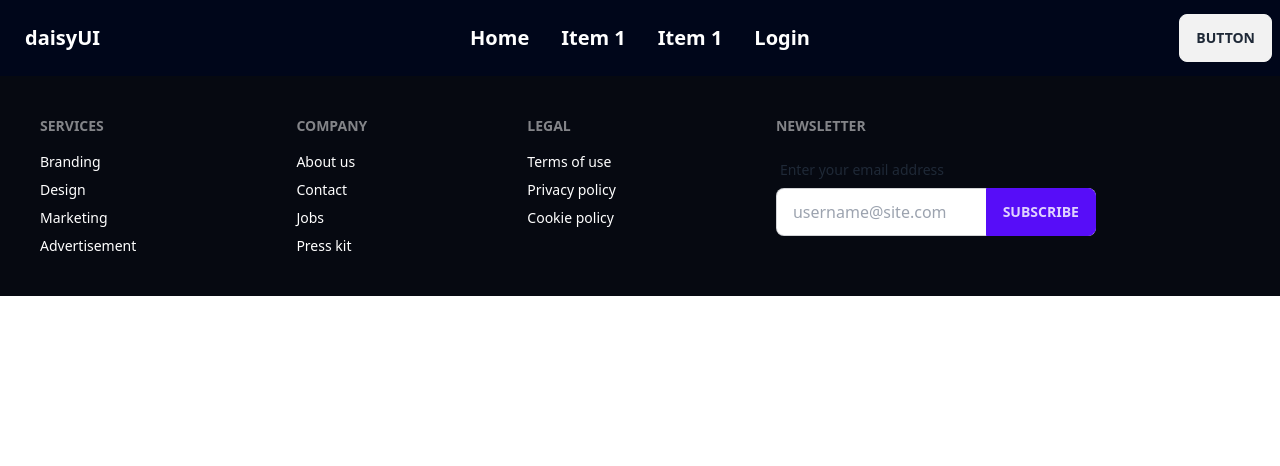
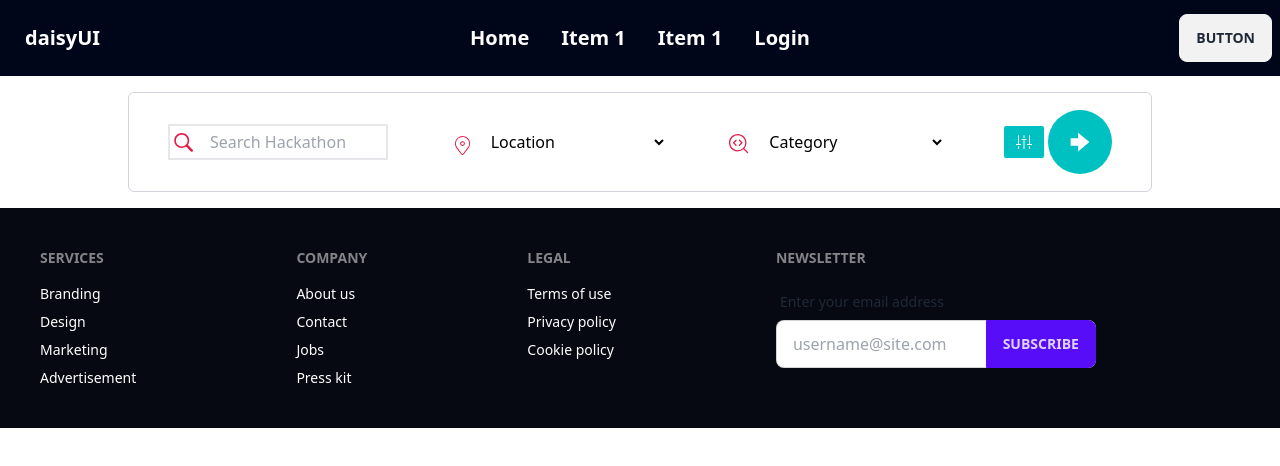
Before and after one commit to IqbalHossain4/Warrior-FrontEnd, a React (Vite) app: page / in a window 1280 px wide. Shown: the top 466 px of the page. Built offline with nearby package versions, Linux system fonts and the light colour scheme.

Commit message:
search bar

```diff
--- a/package.json
+++ b/package.json
@@ -10,10 +10,12 @@
     "preview": "vite preview"
   },
   "dependencies": {
+    "@tailwindcss/forms": "^0.5.6",
     "localforage": "^1.10.0",
     "match-sorter": "^6.3.1",
     "react": "^18.2.0",
     "react-dom": "^18.2.0",
+    "react-icons": "^4.11.0",
     "react-router-dom": "^6.15.0",
     "sort-by": "^1.2.0"
   },
--- a/src/Pages/Home/Home/Home.jsx
+++ b/src/Pages/Home/Home/Home.jsx
@@ -1,11 +1,57 @@
-import React from 'react';
+import { GoSearch, GoArrowRight,GoCodescan } from "react-icons/go";
+import { CiLocationOn } from "react-icons/ci";
+import { BsSliders2Vertical } from "react-icons/bs";
 
 const Home = () => {
-    return (
-        <div>
+  return (
+    <div className="w-full p-4">
+      <div className="bg-[#fff] h-[100px] w-[80vw] mx-auto border border-gray-300 rounded-md flex items-center justify-center">
 
+         <form className="h-[50px] w-[75vw] mx-auto  flex justify-between items-center px-2 gap-5">
+         <div className="relative w-[220px] border">
+            <input
+              type="text"
+              className="bg-white  border px-2 py-1 pl-10 focus:outline-none focus:ring-blue-300 focus:border-blue-300 focus:border-2 transition-colors duration-300 w-full"
+              placeholder="Search Hackathon"
+            />
+            <GoSearch
+              size={20}
+              className="absolute top-2 left-1 text-rose-600"
+            />
+          </div>
+
+          <div className="relative w-[220px]">
+            <select className="bg-white text-black border-none focus:outline-none px-2 py-1 pl-10 w-full" name="" id="">
+            <option  selected disabled value="">Location</option>
+              <option  value="">New</option>
+              <option  value="">Upcoming</option>
+            </select>
+            <CiLocationOn size={23} className="absolute top-2 left-1 text-rose-600" />
+          </div>
+
+          <div className="relative w-[220px]">
+            <select className="bg-white text-black border-none focus:outline-none px-2 py-1 pl-10  w-full" name="" id="">
+              <option  selected disabled value="">Category</option>
+              <option  value="">New</option>
+              <option  value="">Upcoming</option>
+            </select>
+            <GoCodescan size={20} className="absolute top-2 left-1 text-rose-600" />
+          </div>
+          <div className="flex items-center justify-center gap-1">
+            <div className="bg-[#00c1c1] h-8 w-10 rounded-sm flex items-center justify-center cursor-pointer">
+              <BsSliders2Vertical color="#fff" className="hover:text-rose-700" />
+            </div>
+          <button type="submit">
+          <div className="bg-[#00c1c1] h-16 w-16 rounded-full flex items-center justify-center cursor-pointer">
+              <GoArrowRight color="#fff" size={30} />
+            </div>
+          </button>
+          </div>
+         </form>
         </div>
-    );
+      </div>
+
+  );
 };
 
 export default Home;
```
Also changed, not shown: 1 other file (tests, documents, lock files or other folders).
